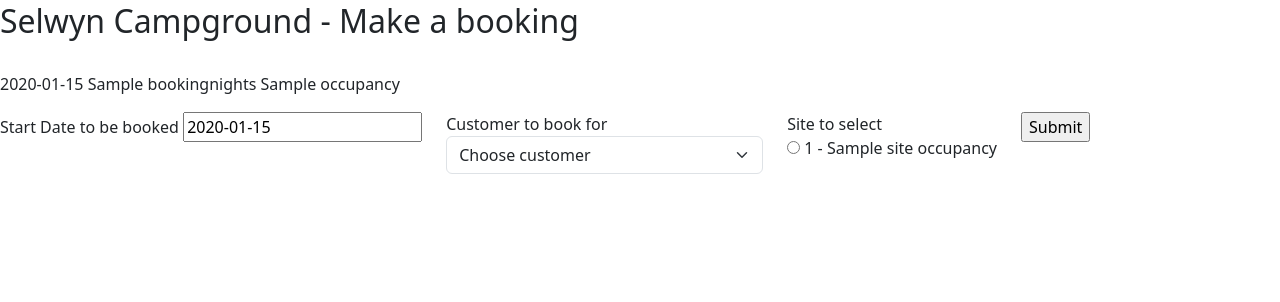
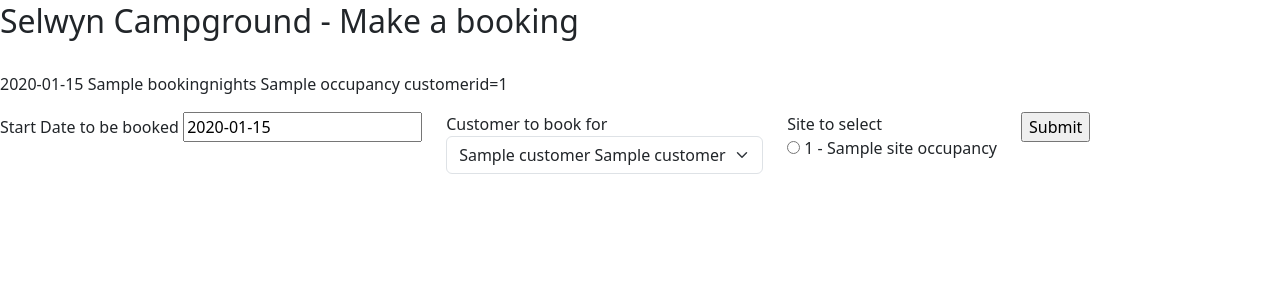
Before and after one commit to bjvhombrebueno/scg, a Flask app: template templates/bookingform.html in a window 1280 px wide. Shown: the part 214-516 px from the top of the page. Run offline with Flask 3, Linux system fonts and the light colour scheme; the template is opened without the code that fills it: most values are stand-ins (such as "Sample title", 1, 10 or a date in 2020).

Commit message:
autoload customer name in booking

```diff
--- a/app.py
+++ b/app.py
@@ -52,10 +52,16 @@ def campers():
 #     return render_template("datepickercamper.html", camperlist = camperList)
 
 @app.route("/booking", methods=['GET','POST'])
-def booking():
+@app.route("/booking/<customerid>", methods=['GET','POST'])
+def booking(customerid=None):
+    print (customerid)
     if request.method == "GET":
-        return render_template("datepicker.html", currentdate = datetime.now().date())
+        print("insideget")
+        print(customerid)
+
+        return render_template("datepicker.html", currentdate = datetime.now().date(),customerid=customerid)
     else:
+        customerid=customerid
         bookingNights = request.form.get('bookingnights')
         bookingDate = request.form.get('bookingdate')
         occupancy = request.form.get('occupancy')
@@ -69,7 +75,7 @@ def booking():
         siteList = connection.fetchall()
 
         print(request.form)
-        return render_template("bookingform.html",customerlist = customerList, bookingdate=bookingDate, sitelist = siteList, bookingnights = bookingNights,occupancy= occupancy)
+        return render_template("bookingform.html",customerlist = customerList, bookingdate=bookingDate, sitelist = siteList, bookingnights = bookingNights,occupancy= occupancy,customerid=customerid)
 
 @app.route("/booking/add", methods=['POST'])
 def makebooking():
--- a/templates/bookingform.html
+++ b/templates/bookingform.html
@@ -7,6 +7,7 @@
 {{bookingdate}}
 {{bookingnights}}
 {{occupancy}}
+customerid={{customerid}}
 </br>
 <form action="/booking/add" method="POST" class="row needs-validation" novalidate>
 <div class = "col-auto">
@@ -28,9 +29,9 @@
 
     <!-- <select class="form-select" required aria-label="select example"> -->
     <select class="form-select" name="customer" required>
-        <option selected disabled value="">Choose customer</option>
+        <option {% if customerid is none %} selected {% endif %} disabled value="">Choose customer</option>
         {% for customer in customerlist %}
-        <option value="{{customer[0]}}" required>{{customer[1]}} {{customer[2]}}</option>
+        <option {% if customerid|int == customer[0]|int %} selected {% endif %} value="{{customer[0]}}" required>{{customer[1]}} {{customer[2]}}</option>
         {% endfor %}
       </select>
     <div class="invalid-feedback">
--- a/templates/customersearch.html
+++ b/templates/customersearch.html
@@ -33,6 +33,7 @@
                 <td>{{customer[2]}}</td>
                 <td>{{customer[3]}}</td>
                 <td>{{customer[4]}}</td>
+                <td><a href="/booking/{{customer[0]}}">Make a booking</a></td>
             </tr>
         {% endfor %}
     </table>
```
Also changed, not shown: templates/datepicker.html (+5 -3 lines).
